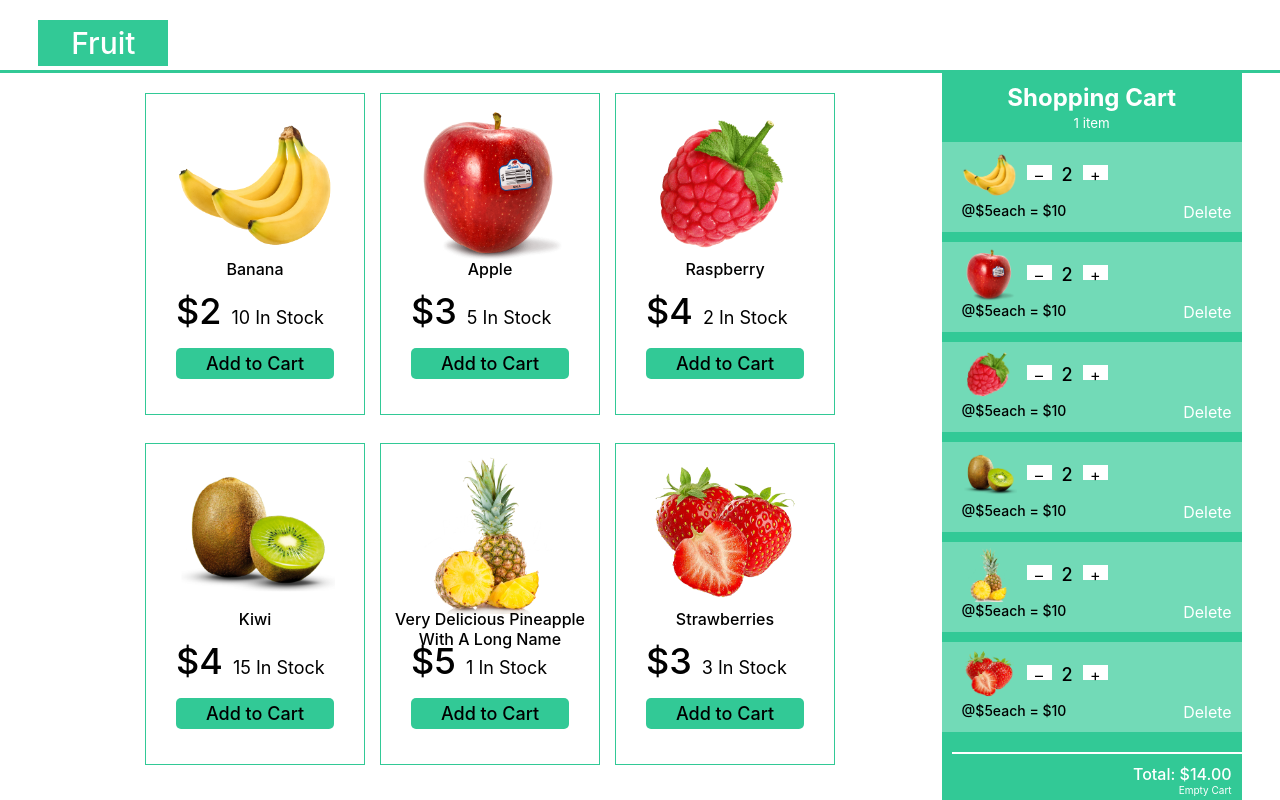
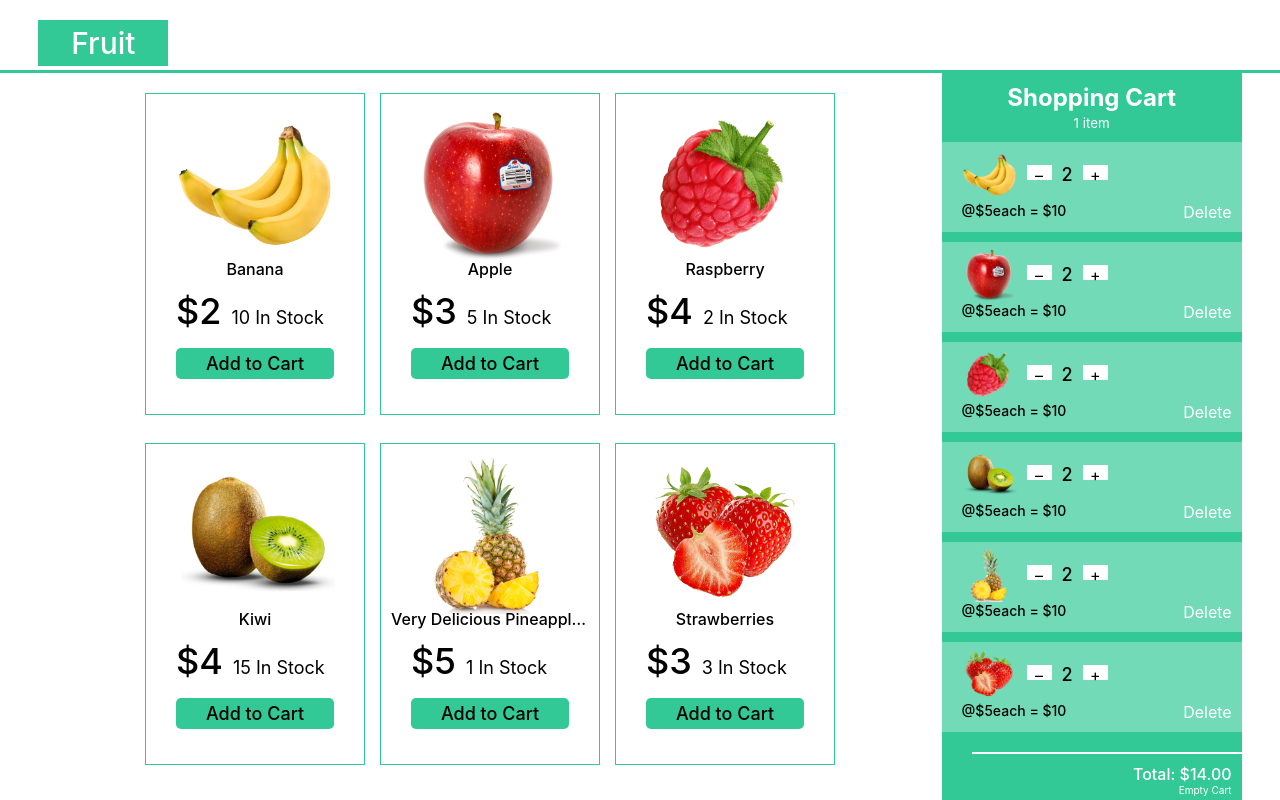
Before and after one commit to mapdel4xmarshal/react-store, a React (Create React App) app: page / in a window 1280 px wide. Built offline with nearby package versions, Linux system fonts and the light colour scheme.

Commit message:
Truncate long item names and remove pointer effect on item card

```diff
--- a/src/components/cart/Cart.css
+++ b/src/components/cart/Cart.css
@@ -39,7 +39,7 @@
     margin-top: 10px;
     padding: 10px;
     text-align: right;
-    width: 90%;
+    width: calc(100% - 50px);
 }
 
 .cart__title {
--- a/src/components/inventory-item/Item.css
+++ b/src/components/inventory-item/Item.css
@@ -9,7 +9,6 @@
 
 .item:hover {
     box-shadow: 0px 0px 2px 1px #32c996b8;
-    cursor: pointer;
     -webkit-box-shadow: 0px 0px 2px 1px #32c996b8;
     -moz-box-shadow: 0px 0px 2px 1px #32c996b8;
 }
@@ -43,8 +42,11 @@
     display: block;
     font-size: 16px;
     font-weight: 500;
+    overflow: hidden;
     text-align: center;
+    text-overflow: ellipsis;
     text-transform: capitalize;
+    white-space: nowrap;
 }
 
 .item__stock-info {
--- a/src/components/inventory-item/Item.js
+++ b/src/components/inventory-item/Item.js
@@ -6,7 +6,7 @@ class Item extends Component {
     return (
         <div className="item animate">
           <img className="item__image" src={require(`${'../../assets/images/'}${this.props.imgSrc}`)} alt={this.props.imgName} />
-          <span className="item__name">{this.props.itemName}</span>
+          <span className="item__name" title={this.props.itemName}>{this.props.itemName}</span>
           <div className="item__info">
             <div className="item__stock-info">
               ${Math.ceil(this.props.price)}
```
